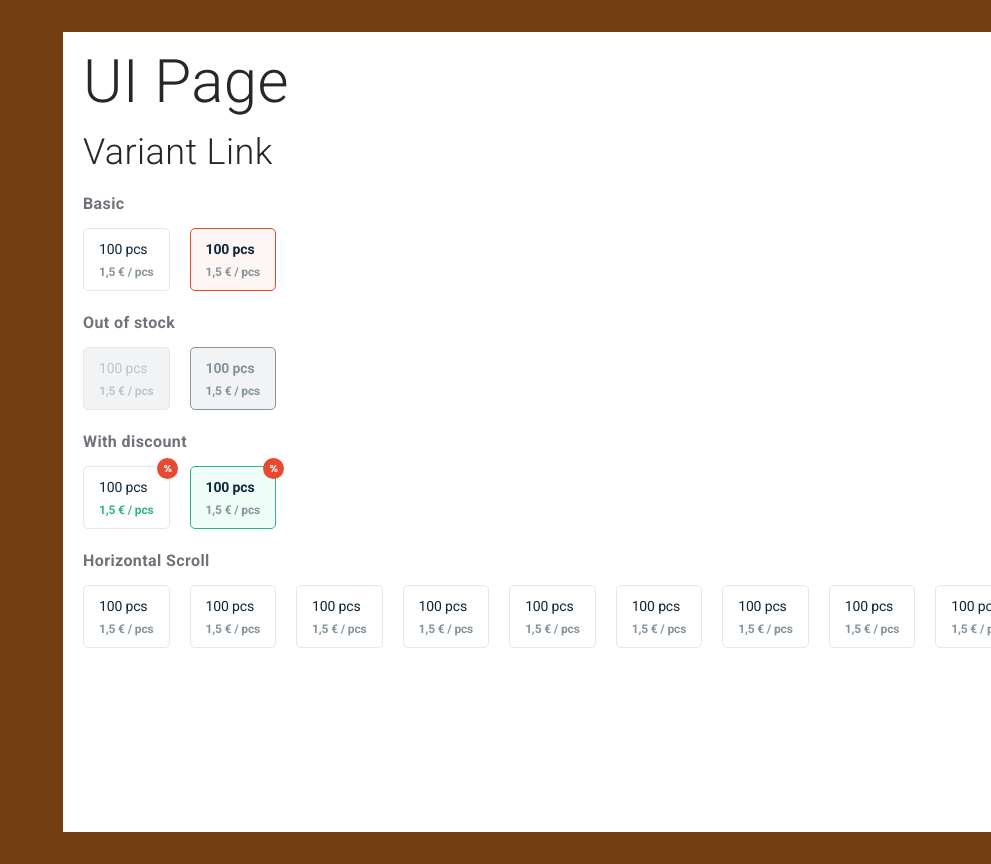
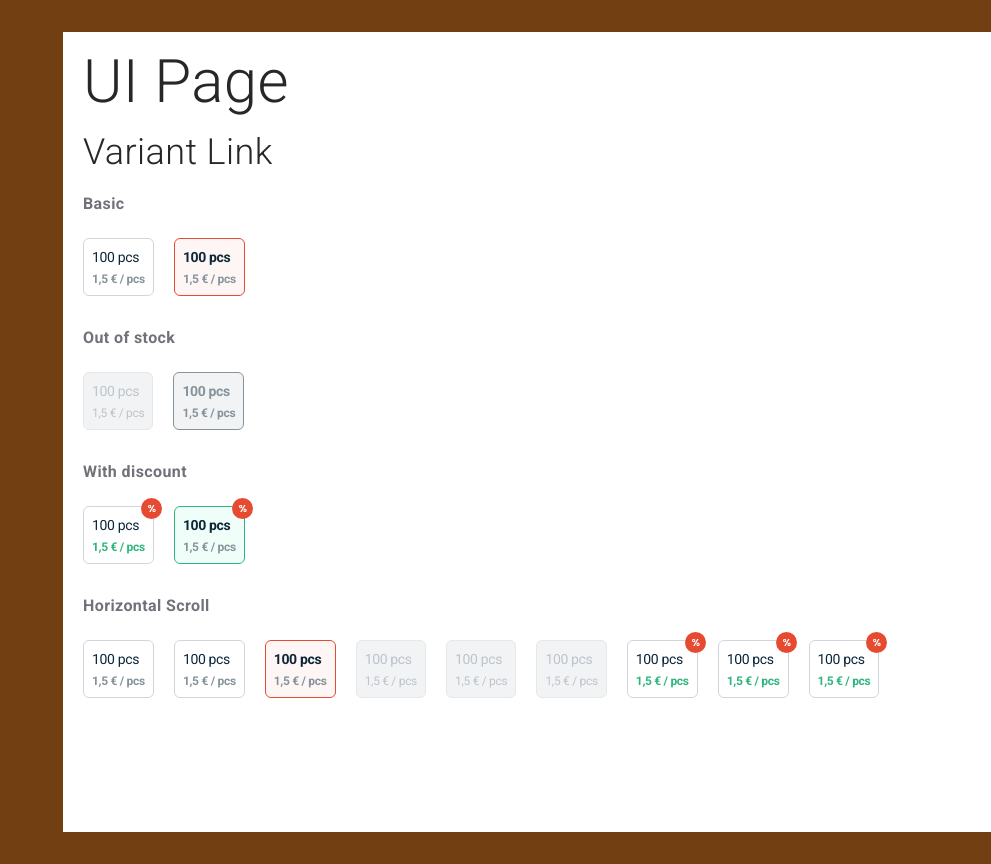
Before and after one commit to caifel/mariomedrano, a Next.js app: page /ui in a window 1280 px wide. Shown: the top 864 px of the page, without its empty margins (289-1280 px from the left). Built offline with nearby package versions, Linux system fonts and the light colour scheme.

Commit message:
Builder patter for components with many moving pieces

```diff
--- /dev/null
+++ b/app/ui/Variant/index.tsx
@@ -0,0 +1,46 @@
+import cns from 'classnames';
+import styles from './styles.module.scss';
+import DiscountIcon from '../img/discount.svg';
+
+interface IVariantBuilder {
+  amount: string;
+  unit: string;
+  unitPrice: string;
+
+  isSelected?: boolean;
+  className?: string;
+  icon?: JSX.Element;
+}
+
+interface IVariantController {
+  isOutOfStock?: boolean;
+  hasDiscount?: boolean;
+}
+
+const VariantBuilder = ({ amount, unit, unitPrice, isSelected, className, icon }: IVariantBuilder) => (
+  <div className={cns(className, isSelected && styles.selected)}>
+    {icon}
+    <p className={cns(styles.amountOfUnit, isSelected && styles.selected)}>{`${amount} ${unit}`}</p>
+    <p className={cns(styles.pricePerUnit, isSelected && styles.selected)}>{`${unitPrice} € / ${unit}`}</p>
+  </div>
+);
+
+export const Variant = ({
+  isOutOfStock = false,
+  hasDiscount = false,
+  ...variantBuilderProps
+}: IVariantController & IVariantBuilder) => {
+  if (isOutOfStock) {
+    return <VariantBuilder {...variantBuilderProps} className={styles.outOfStockVariant} />;
+  } else if (hasDiscount) {
+    return (
+      <VariantBuilder
+        {...variantBuilderProps}
+        className={styles.discountVariant}
+        icon={<DiscountIcon className={styles.discountIcon} />}
+      />
+    );
+  } else {
+    return <VariantBuilder {...variantBuilderProps} className={styles.variant} />;
+  }
+};
--- /dev/null
+++ b/app/ui/Variant/styles.module.scss
@@ -0,0 +1,95 @@
+@mixin container {
+  @apply p-2
+    border rounded-md
+    flex flex-col gap-1
+    w-max
+    relative
+    cursor-default;
+}
+@mixin amount-of-unit {
+  @apply text-sm tracking-tight;
+}
+@mixin price-per-unit {
+  @apply text-xs tracking-tight;
+}
+
+.variant {
+  @include container;
+  @apply bg-white border-gray-300;
+}
+.variant:hover {
+  @apply border-[#e64b32];
+}
+.variant.selected {
+  @apply bg-[#fef6f5] border-[#e64b32];
+}
+.variant > .amountOfUnit {
+  @include amount-of-unit;
+  @apply text-[#0c2638] font-normal;
+
+}
+.variant > .amountOfUnit.selected {
+  @apply text-[#0c2638] font-semibold;
+}
+.variant > .pricePerUnit {
+  @include price-per-unit;
+  @apply text-[#85939b] font-semibold;
+}
+.variant > .pricePerUnit.selected {
+  @apply text-[#85939b] font-semibold;
+}
+
+.outOfStockVariant {
+  @include container;
+  @apply bg-[#f2f3f4] border-[#e7e7e7];
+}
+.outOfStockVariant:hover {
+  @apply border-[#85939b];
+}
+.outOfStockVariant.selected {
+  @apply bg-[#f2f3f4] border-[#85939b];
+}
+.outOfStockVariant > .amountOfUnit {
+  @include amount-of-unit;
+  @apply text-[#bcc4cc] font-normal;
+}
+.outOfStockVariant > .amountOfUnit.selected {
+  @apply text-[#85939b] font-semibold;
+}
+.outOfStockVariant > .pricePerUnit {
+  @include price-per-unit;
+  @apply text-[#bcc4cc] font-normal;
+}
+.outOfStockVariant > .pricePerUnit.selected {
+  @apply text-[#85939b] font-semibold;
+}
+
+.discountVariant {
+  @include container;
+  @apply bg-white border-gray-300;
+}
+.discountVariant:hover {
+  @apply border-[#2eb67d];
+}
+.discountVariant.selected {
+  @apply bg-[#effef8] border-[#2eb67d];
+}
+.discountVariant > .amountOfUnit {
+  @include amount-of-unit;
+  @apply text-[#0c2638] font-normal;
+}
+.discountVariant > .amountOfUnit.selected {
+  @apply text-[#0c2638] font-semibold;
+}
+.discountVariant > .pricePerUnit {
+  @include price-per-unit;
+  @apply text-[#2eb67d] font-semibold;
+}
+.discountVariant > .pricePerUnit.selected {
+  @apply text-[#85939b] font-semibold;
+}
+.discountVariant > .discountIcon {
+  position: absolute;
+  top: -9px;
+  right: -9px;
+}
--- a/app/ui/VariantItem.tsx
+++ /dev/null
@@ -1,97 +0,0 @@
-import cns from 'classnames';
-import DiscountIcon from './img/discount.svg';
-
-// Note: All exported components share the same interface
-interface IVariantItem extends React.HTMLAttributes<HTMLDivElement> {
-  isSelected?: boolean;
-  amount: number;
-  unit: string;
-  unitPrice: string;
-}
-
-export const VariantItem = ({ amount, className, isSelected, unit, unitPrice }: IVariantItem) => (
-  <div
-    className={cns(
-      'border rounded-[5px]',
-      'py-[10px] px-[15px] flex flex-col gap-y-[5px]',
-      'w-max relative',
-      'cursor-default',
-      {
-        'bg-white border-[#E7E7E7]': !isSelected,
-        'bg-[#FEF6F5] border-[#E64B32]': isSelected
-      },
-      className
-    )}
-  >
-    <p
-      className={cns('text-sm tracking-[-0.15px]', {
-        'text-[#0C2638] font-normal': !isSelected,
-        'text-[#0C2638] font-semibold': isSelected
-      })}
-    >{`${amount} ${unit}`}</p>
-    <p
-      className={cns('text-xs tracking-[-0.15px]', {
-        'text-[#85939B] font-semibold': true
-      })}
-    >{`${unitPrice} € / ${unit}`}</p>
-  </div>
-);
-
-export const OutOfStockVariantItem = ({ amount, className, isSelected, unit, unitPrice }: IVariantItem) => (
-  <div
-    className={cns(
-      'border rounded-[5px]',
-      'py-[10px] px-[15px] flex flex-col gap-y-[5px]',
-      'w-max relative',
-      'cursor-d',
-      {
-        'bg-[#F2F3F4] border-[#E7E7E7]': !isSelected,
-        'bg-[#F2F3F4] border-[#85939B]': isSelected
-      },
-      className
-    )}
-  >
-    <p
-      className={cns('text-sm tracking-[-0.15px]', {
-        'text-[#BCC4CC] font-normal': !isSelected,
-        'text-[#85939B] font-semibold': isSelected
-      })}
-    >{`${amount} ${unit}`}</p>
-    <p
-      className={cns('text-xs tracking-[-0.15px]', {
-        'text-[#BCC4CC] font-semibold': !isSelected,
-        'text-[#85939B] font-semibold': isSelected
-      })}
-    >{`${unitPrice} € / ${unit}`}</p>
-  </div>
-);
-
-export const WithDiscountVariantItem = ({ amount, className, isSelected, unit, unitPrice }: IVariantItem) => (
-  <div
-    className={cns(
-      'border rounded-[5px]',
-      'py-[10px] px-[15px] flex flex-col gap-y-[5px]',
-      'w-max relative',
-      'cursor-d',
-      {
-        'bg-white border-[#E7E7E7]': !isSelected,
-        'bg-[#EFFEF8] border-[#2EB67D]': isSelected
-      },
-      className
-    )}
-  >
-    <DiscountIcon className="absolute -top-[9px] -right-[9px]" />
-    <p
-      className={cns('text-sm tracking-[-0.15px]', {
-        'text-[#0C2638] font-normal': !isSelected,
-        'text-[#0C2638] font-semibold': isSelected
-      })}
-    >{`${amount} ${unit}`}</p>
-    <p
-      className={cns('text-xs tracking-[-0.15px]', {
-        'text-[#2EB67D] font-semibold': !isSelected,
-        'text-[#85939B] font-semibold': isSelected
-      })}
-    >{`${unitPrice} € / ${unit}`}</p>
-  </div>
-);
--- a/app/ui/page.tsx
+++ b/app/ui/page.tsx
@@ -1,8 +1,8 @@
 import Link from 'next/link';
-import { OutOfStockVariantItem, VariantItem, WithDiscountVariantItem } from './VariantItem';
+import { Variant } from './Variant';
 
 const VARIANT = {
-  amount: 100,
+  amount: '100',
   unit: 'pcs',
   unitPrice: '1,5'
 };
@@ -16,46 +16,61 @@ const Page = () => {
 
         <article className="mt-5">
           <h3 className="text-zinc-500 font-bold">{'Basic'}</h3>
-          <div className="flex gap-x-5 mt-3">
+          <div className="flex gap-x-5 mt-3 overflow-x-auto py-[10px]">
             <Link href="/">
-              <VariantItem {...VARIANT} />
+              <Variant {...VARIANT} />
             </Link>
             <Link href="/">
-              <VariantItem {...VARIANT} isSelected />
+              <Variant {...VARIANT} isSelected />
             </Link>
           </div>
         </article>
 
         <article className="mt-5">
           <h3 className="text-zinc-500 font-bold">{'Out of stock'}</h3>
-          <div className="flex gap-x-5 mt-3">
+          <div className="flex gap-x-5 mt-3 overflow-x-auto py-[10px]">
             <Link href="/">
-              <OutOfStockVariantItem {...VARIANT} />
+              <Variant {...VARIANT} isOutOfStock />
             </Link>
             <Link href="/">
-              <OutOfStockVariantItem {...VARIANT} isSelected />
+              <Variant {...VARIANT} isOutOfStock isSelected />
             </Link>
           </div>
         </article>
 
         <article className="mt-5">
           <h3 className="text-zinc-500 font-bold">{'With discount'}</h3>
-          <div className="flex gap-x-5 mt-3">
+          <div className="flex gap-x-5 mt-3 overflow-x-auto py-[10px]">
             <Link href="/">
-              <WithDiscountVariantItem {...VARIANT} />
+              <Variant {...VARIANT} hasDiscount />
             </Link>
             <Link href="/">
-              <WithDiscountVariantItem {...VARIANT} isSelected />
+              <Variant {...VARIANT} hasDiscount isSelected />
             </Link>
           </div>
         </article>
 
         <article className="mt-5">
           <h3 className="text-zinc-500 font-bold">{'Horizontal Scroll'}</h3>
-          <div className="flex gap-x-5 mt-3 overflow-x-auto pb-4">
-            {[...Array(10)].map((_, i) => (
+          <div
+            className="flex gap-x-5 mt-3 overflow-x-auto py-[10px]"
+            // ref={(ref) => ref?.scrollTo(100, 0)}
+            id="variants-container"
+          >
+            {[...Array(3)].map((_, i) => (
               <Link key={i} href="/">
-                <VariantItem {...VARIANT} />
+                {/* If selected, then access ref and scroll to "variants-container" */}
+                <Variant {...VARIANT} isSelected={i === 2} />
+              </Link>
+            ))}
+            {[...Array(3)].map((_, i) => (
+              <Link key={i} href="/">
+                <Variant {...VARIANT} isOutOfStock />
+              </Link>
+            ))}
+            {[...Array(3)].map((_, i) => (
+              <Link key={i} href="/">
+                <Variant {...VARIANT} hasDiscount />
               </Link>
             ))}
           </div>
```
